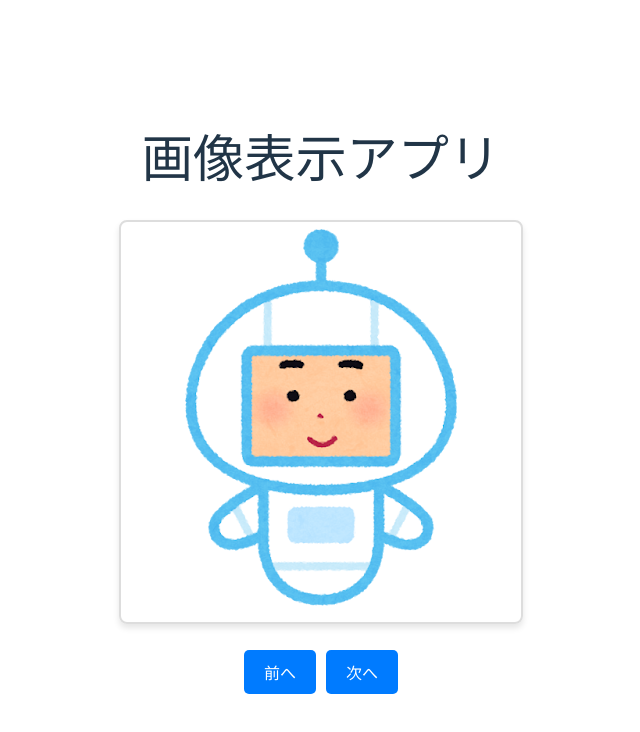
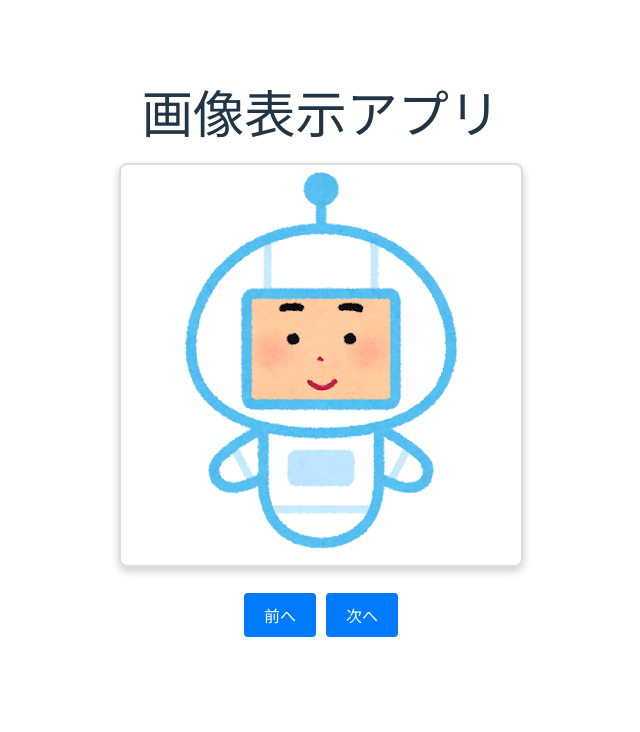
Before and after one commit to sky-ks-sky-210/my-mock-app, a React (Vite) app: page / in a window 1280 px wide. Shown: the top 732 px of the page, without its empty margins (319-959 px from the left). Built offline with nearby package versions, Linux system fonts and the light colour scheme.

Commit message:
全体的に上揃えに修正

```diff
--- a/src/App.css
+++ b/src/App.css
@@ -42,11 +42,17 @@
 }
 
 .App {
-  text-align: center;
+  display: flex;
+  flex-direction: column;
+  align-items: center; /* 水平方向の中央揃え */
+  justify-content: flex-start; /* 垂直方向の上揃え */
+  min-height: 100vh; /* 画面全体を埋める */
+  padding: 20px; /* 少し余白を追加 */
+  box-sizing: border-box;
 }
 
 .image-container {
-  margin: 20px auto;
+  margin-bottom: 20px; /* 画像とコントロール間のスペースを確保 */
 }
 
 .displayed-image {
@@ -54,22 +60,20 @@
   height: auto;
   border: 2px solid #ddd;
   border-radius: 8px;
-  box-shadow: 0 4px 6px rgba(0, 0, 0, 0.1);
+  box-shadow: 0 4px 8px rgba(0, 0, 0, 0.2);
 }
 
 .controls {
-  margin: 10px auto;
   display: flex;
-  gap: 10px;
-  justify-content: center;
+  gap: 10px; /* ボタン間のスペースを追加 */
 }
 
 button {
   padding: 10px 20px;
   background-color: #007bff;
-  color: #fff;
+  color: white;
   border: none;
-  border-radius: 5px;
+  border-radius: 4px;
   cursor: pointer;
   font-size: 16px;
 }
@@ -77,3 +81,7 @@
 button:hover {
   background-color: #0056b3;
 }
+
+h1 {
+  margin-bottom: 20px; /* ヘッダーと他要素の間にスペースを確保 */
+}
```
